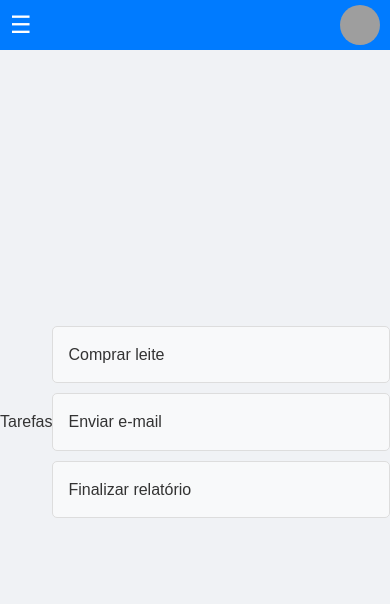
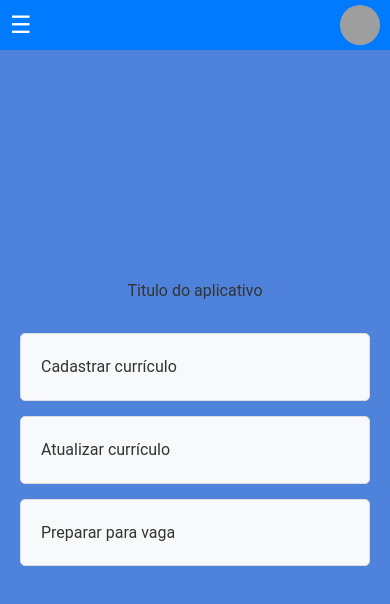
Before and after one commit to rafaelcerqueira/workmap, a React (Create React App) app in the folder frontend/: page / in a window 390 px wide. Shown: the top 604 px of the page. Built offline with nearby package versions, Linux system fonts and the light colour scheme; grey boxes are pictures that could not be loaded; the HTML template or start-up script is replaced by a standard one.

Commit message:
fix: corrige layout responsivo e centraliza conteúdo

```diff
--- a/frontend/src/App.js
+++ b/frontend/src/App.js
@@ -8,6 +8,12 @@ const App = () => {
 
   const [isMenuOpen, setIsMenuOpen] = useState(false);
   const [isMobile, setIsMobile] = useState(window.innerWidth < 768);
+
+  const [tasks, setTasks] = useState([
+    'Cadastrar currículo',
+    'Atualizar currículo',
+    'Preparar para vaga',
+  ]);
 
   useEffect(() => {
     const handleResize = () => {
@@ -40,7 +46,7 @@ const App = () => {
       <div style={{ display: 'flex', flexDirection: isMobile ? 'column' : 'row', height: '100vh' }}>
         {!isMobile && <SideNav isOpen={isMenuOpen} isMobile={isMobile} user={user} />}
         {isMobile && <SideNav isOpen={isMenuOpen} isMobile={isMobile} />}
-        <MainContent tasks={['Comprar leite', 'Enviar e-mail', 'Finalizar relatório']} />
+        <MainContent tasks={tasks} />
       </div>
 
     </>
--- a/frontend/src/components/MainContent/MainContent.js
+++ b/frontend/src/components/MainContent/MainContent.js
@@ -1,11 +1,10 @@
 import React from "react";
-import { MainContentWrapper, TaskListWrapper, TaskItem } from './MainContent.styles';
-import TaskList from "../TaskList/TaskList";
+import { MainContentWrapper, TitleContainer, TaskListWrapper, TaskItem } from './MainContent.styles';
 
 const MainContent = ({ tasks }) => {
     return (
         <MainContentWrapper>
-            <h1>Tarefas</h1>
+           <TitleContainer>Titulo do aplicativo</TitleContainer>
             <TaskListWrapper>
                 {tasks.map((task, index) => (
                     <TaskItem key={index}>{task}</TaskItem>
--- a/frontend/src/components/MainContent/MainContent.styles.js
+++ b/frontend/src/components/MainContent/MainContent.styles.js
@@ -3,17 +3,27 @@ import styled from 'styled-components';
 export const MainContentWrapper = styled.main`
     flex-grow: 1;
     display: flex;
-    flex-diection: column;
-    justify-content: flex-start;
+    flex-direction: column;
+    justify-content: center;
     align-items: center;
-    padding: 20px
-    bacground-color: #ffffff;
+    min-height: 100vh;
+    padding: 20px;
+    bacground-color:rgb(255, 255, 255);
     overflow-y: auto;
 
-    @media (min-width: 768px) {
-        align-items: flex-start;
-        padding: 40px;
+`;
+
+export const TitleContainer = styled.div`
+    width: 100%;
+    max-width: 600px;
+    margin-bottom: 30px;
+    text-align: center;
+    h1 {
+        font-size: 2.5rem;
+        color: #333;
+        margin: 0;
     }
+
 `;
 
 export const TaskListWrapper = styled.ul`
@@ -24,11 +34,11 @@ export const TaskListWrapper = styled.ul`
     max-width: 600px;
     display: flex;
     flex-direction: column;
-    gap: 10px;
+    gap: 15px;
 `;
 
 export const TaskItem = styled.li`
-    padding: 15px;
+    padding: 20px;
     background-color: #f8f9fa;
     border: 1px solid #ddd;
     border-radius: 5px;
--- a/frontend/src/styles/GlobalStyles.js
+++ b/frontend/src/styles/GlobalStyles.js
@@ -10,16 +10,32 @@ const GlobalStyles = createGlobalStyle `
 
     html, body {
         height: 100%;
-        font-family: Arial, sans-serif;
+        font-family: Roboto, sans-serif;
         line-height: 1.6;
         -webkit-font-smoothing: antialiased;
         -moz-osx-font-smoothing: grayscale;
     }
 
     body {
-        background-color: #f0f2f5;
+        background-color:rgb(79, 131, 219);
         color: #333;
         margin: 0;
+    }
+
+    h1, h2, h3, h4, h5, h6 {
+        line-height: 1.2;
+        font-weight: 700;
+    }
+
+    h1 {
+        margin: 0;
+        padding: 0;
+    }
+
+    ul {
+        list-style: none;
+        margin: 0;
+        padding: 0;
     }
 
     button {
@@ -33,12 +49,6 @@ const GlobalStyles = createGlobalStyle `
         color: inherit;
     }
 
-    ul {
-        list-style: none;
-        margin: 0;
-        padding: 0;
-    }
-
     #root {
         height: 100%;
     }
```
